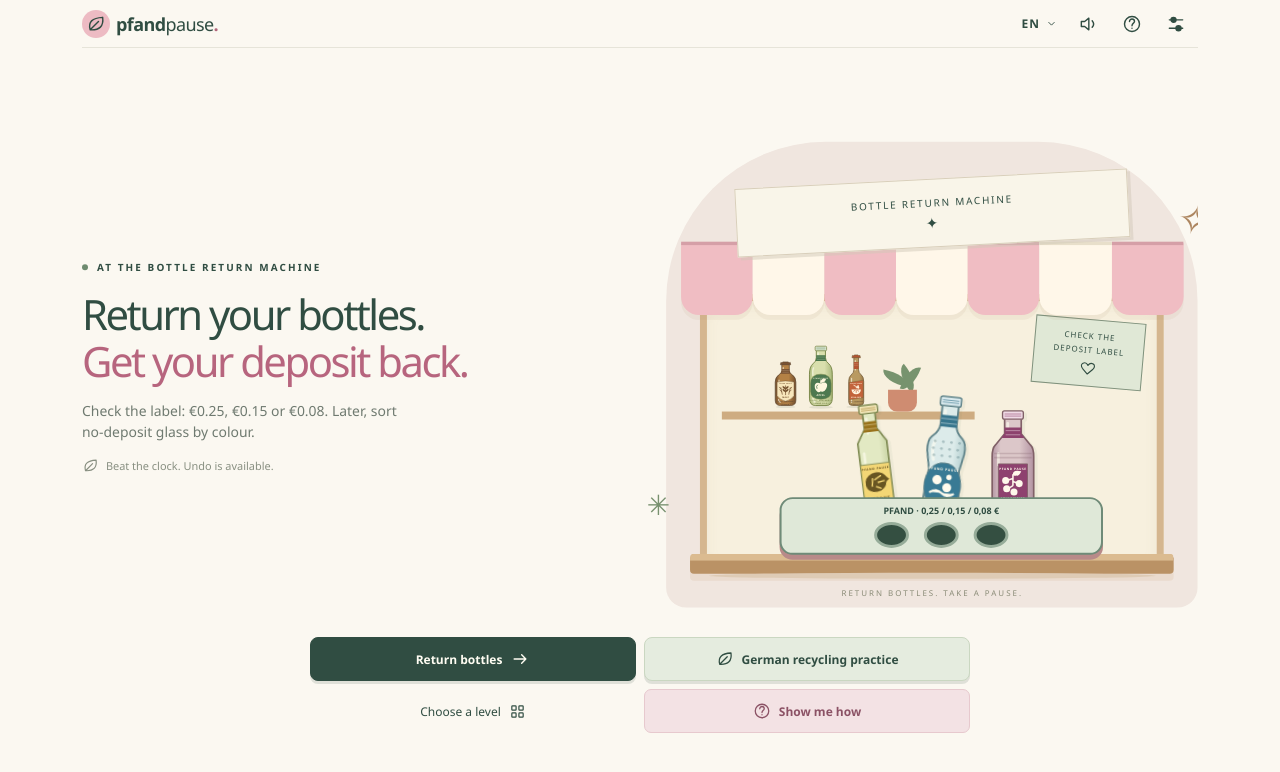
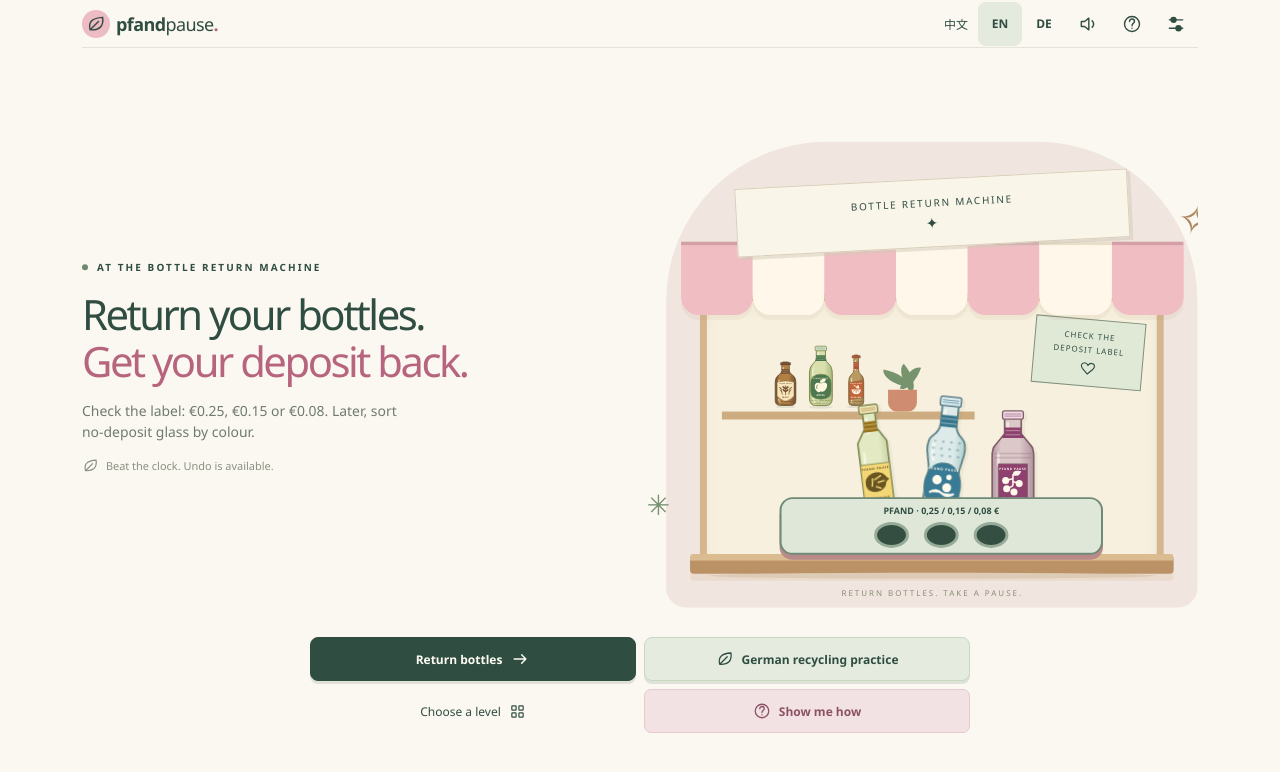
Before and after one commit to Logic-syd/PfandPause, a React (Vite) app: page / in a window 1280 px wide. Shown: the top 772 px of the page. Built offline with nearby package versions, Linux system fonts and the light colour scheme.

Commit message:
Expose direct language choices and vary level five return slots

```diff
--- a/scripts/browser-check.ts
+++ b/scripts/browser-check.ts
@@ -296,9 +296,7 @@ try {
     path: "artifacts/levels-mobile.png",
     fullPage: true,
   });
-  await page.getByRole("button", { name: "Settings", exact: true }).click();
-  await page.getByRole("button", { name: "Deutsch", exact: true }).click();
-  await page.getByRole("button", { name: "Schließen", exact: true }).click();
+  await page.locator(".language-switch").getByRole("button", { name: "Deutsch", exact: true }).click();
   await page.reload();
   assert.equal(await page.locator("html").getAttribute("lang"), "de");
   const saved = await page.evaluate(() =>
--- a/scripts/timer-check.ts
+++ b/scripts/timer-check.ts
@@ -11,7 +11,7 @@ try {
   const initial=await seconds();await page.clock.fastForward(10000);assert.ok((await seconds())<=initial-9);
   await page.locator('.help-button').click();const paused=await seconds();await page.clock.fastForward(20000);assert.equal(await seconds(),paused);
   await page.getByRole('button',{name:'Close',exact:true}).click();
-  const blocked={path:[0,1,3],column:0};
+  const blocked={path:[1,3,3,3],column:3};
   for(const column of blocked.path) {await page.locator(`[data-column="${column}"]`).click();await page.waitForFunction(()=>!document.querySelector('.stacks.is-busy'));}
   const before=await seconds();const moves=await page.locator('.game-toolbar').innerText();
   await page.locator(`[data-column="${blocked.column}"]`).click();assert.equal(await page.locator('.game-toolbar').innerText(),moves);assert.ok((await seconds())<=before-5);
--- a/src/App.tsx
+++ b/src/App.tsx
@@ -287,20 +287,6 @@ export default function App() {
       onClose={() => setModal(null)}
     >
       <div className="setting-row">
-        <span>{t.language}</span>
-        <div className="language-options">
-          {LANGUAGE_OPTIONS.map(({ code: lang, label }) => (
-            <button
-              key={lang}
-              aria-pressed={preferences.language === lang}
-              onClick={() => setPreferences((p) => ({ ...p, language: lang }))}
-            >
-              {label}
-            </button>
-          ))}
-        </div>
-      </div>
-      <div className="setting-row">
         <span>{t.sound}</span>
         <button
           className="toggle"
@@ -374,18 +360,20 @@ export default function App() {
           )}
         </div>
         <nav>
-          <button
-            className="language-button"
-            onClick={() => setModal("settings")}
-            aria-haspopup="dialog"
-            aria-label={`${t.language}: ${LANGUAGE_OPTIONS.find((option) => option.code === preferences.language)?.label}`}
-            disabled={busy}
-          >
-            {preferences.language === "zh"
-              ? "中文"
-              : preferences.language.toUpperCase()}
-            <Icon name="chevron" size={13} />
-          </button>
+          <div className="language-switch" role="group" aria-label={t.language}>
+            {LANGUAGE_OPTIONS.map(({ code, label }) => (
+              <button
+                key={code}
+                className="language-choice"
+                aria-label={label}
+                aria-pressed={preferences.language === code}
+                onClick={() => setPreferences((p) => ({ ...p, language: code }))}
+                disabled={busy}
+              >
+                {code === "zh" ? "中文" : code.toUpperCase()}
+              </button>
+            ))}
+          </div>
           <button
             className="icon-button sound-button"
             onClick={() => {
--- a/src/data/levels.ts
+++ b/src/data/levels.ts
@@ -54,10 +54,10 @@ export const levels: Level[] = [
     ],
     orders: [
       "currant",
-      "currant",
+      "lemon",
       "water",
       "apple",
-      "lemon",
+      "currant",
       "lemon",
       "water",
       "apple",
--- a/src/styles.css
+++ b/src/styles.css
@@ -143,16 +143,18 @@ main {
 .icon-button:hover {
   background: #eeeade;
 }
-.language-button {
+.language-switch { display: flex; align-items: center; flex-shrink: 0; }
+.language-choice {
   font-size: 12px;
   font-weight: 650;
-  letter-spacing: 1px;
-  display: flex;
-  gap: 5px;
-  align-items: center;
-  padding: 12px;
+  min-width: 44px;
+  min-height: 44px;
+  padding: 0 6px;
+  border-radius: 8px;
   background: none;
 }
+.language-choice[aria-pressed="true"] { background: #e4ebde; }
+.language-choice:hover { background: #eeeade; }
 .eyebrow {
   font-size: 10px;
   font-weight: 700;
@@ -1274,20 +1276,6 @@ main {
   border-top: 1px solid var(--line);
   padding: 19px 0;
   font-size: 13px;
-}
-.language-options {
-  display: flex;
-  gap: 4px;
-}
-.language-options button {
-  font-size: 11px;
-  padding: 10px 9px;
-  border-radius: 5px;
-  background: none;
-  min-height: 42px;
-}
-.language-options button[aria-pressed="true"] {
-  background: var(--mint);
 }
 .toggle {
   display: flex;
@@ -2564,7 +2552,6 @@ main {
 .recycling-practice a { text-decoration: underline; }
 @media (max-width: 480px) { .recycling-choices { grid-template-columns: 1fr; } .recycling-item { padding: 12px; gap: 10px; } .recycling-entry { white-space: normal; } }
 
-.language-options { flex-wrap: wrap; justify-content: flex-end; }
 .recycling-choices button, .recycling-label { overflow-wrap: anywhere; }
 .recycling-item > div { min-width: 0; overflow-wrap: anywhere; hyphens: auto; }
 
@@ -2583,7 +2570,7 @@ main {
     width: 44px;
     height: 44px;
   }
-  .language-button,
+  .language-choice,
   .level-link,
   .order-count-button,
   .game-toolbar button,
@@ -2726,7 +2713,6 @@ main {
   height: 44px;
 }
 .app .header .help-button { border: 0; background: transparent; }
-.app .header .language-button { min-height: 44px; padding: 8px; }
 .app.is-playing .header { max-width: 760px; width: 100%; margin: 0 auto; }
 .app.is-playing .brand { width: 44px; justify-content: center; }
 .app.is-playing .brand-icon { background: transparent; }
@@ -2779,9 +2765,6 @@ main {
 }
 @media (max-width: 280px) {
   .app .header .help-button { display: none; }
-}
-@media (max-width: 200px) {
-  .app .header .language-button { display: none; }
 }
 
 /* Short, wide windows use spare horizontal space instead of tiny bottles. */
@@ -2996,3 +2979,16 @@ main {
   .result-content .result-art .bottle { height: 56px; }
   .result-content .result-art i { width: 30px; height: 30px; right: 15px; }
 }
+
+/* Keep direct language choices visible in narrow game-portal windows. */
+@media (max-width: 440px) {
+  .app:has(.home-screen) .brand-name { display: none; }
+}
+@media (max-width: 360px) {
+  .app .header .help-button { display: none; }
+}
+@media (max-width: 280px) {
+  .language-choice { min-width: 36px; padding: 0 4px; }
+  .app.is-playing .brand { width: 32px; }
+  .app.is-playing .level-link { padding: 0 2px; gap: 2px; }
+}
```
Also changed, not shown: scripts/language-check.ts (+3 -9 lines), 2 other files (tests, documents, lock files or other folders).
